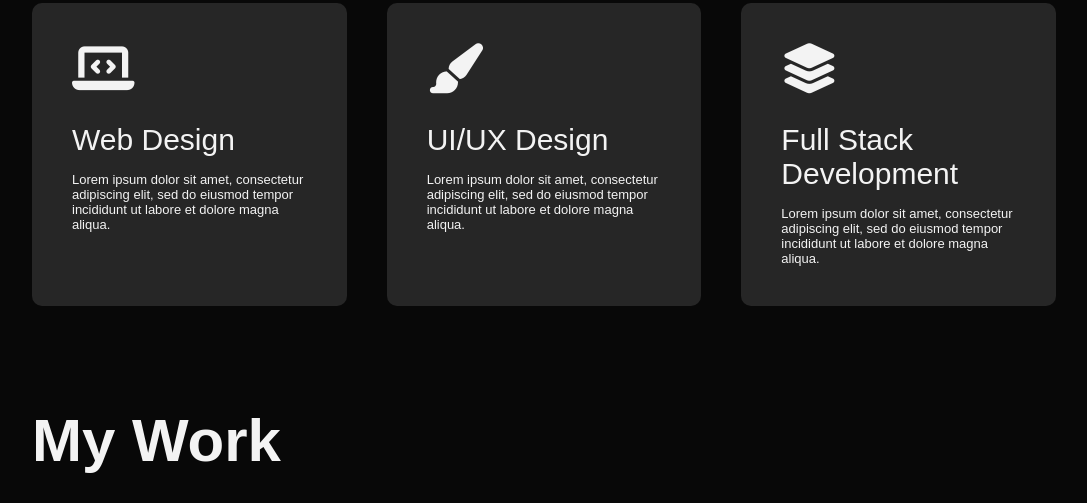
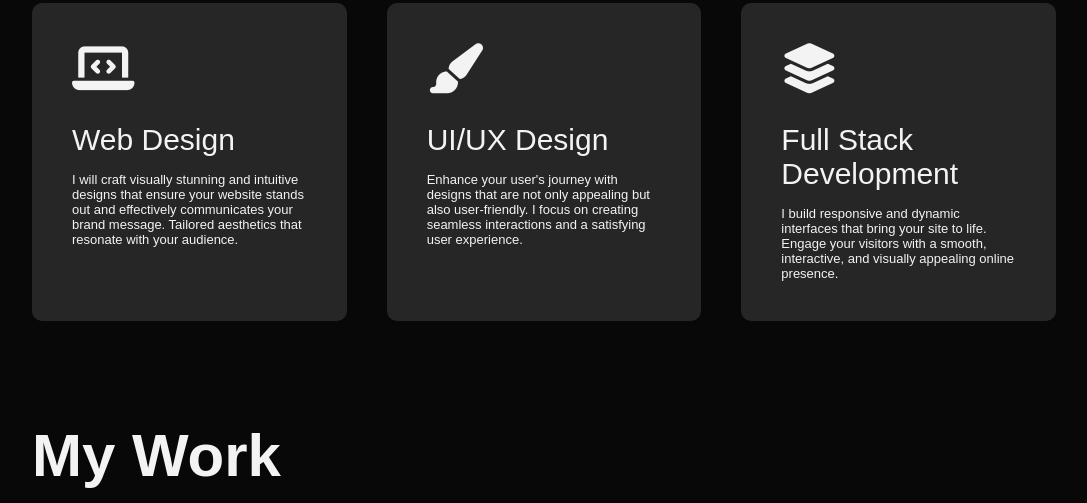
Before and after one commit to Alex-Garbero/Alex-Garbero-Portfolio, a plain HTML site: page index.html in a window 1280 px wide. Shown: the part 1496-1999 px from the top of the page, without its empty margins (96-1183 px from the left). Drawn offline with Linux system fonts and the light colour scheme.

Commit message:
Update service descriptions

```diff
--- a/index.html
+++ b/index.html
@@ -83,22 +83,23 @@
 				<div>
 					<i class="fa-solid fa-laptop-code"></i>
 					<h2>Web Design</h2>
-					<p>Lorem ipsum dolor sit amet, consectetur adipiscing elit, sed do eiusmod tempor incididunt ut
-						labore et dolore magna aliqua.</p>
+					<p>I will craft visually stunning and intuitive designs that ensure your website stands out and
+						effectively communicates your brand message. Tailored aesthetics that resonate with your
+						audience.</p>
 					<!-- <a href="#">Learn more</a> -->
 				</div>
 				<div>
 					<i class="fa-solid fa-paintbrush"></i>
 					<h2>UI/UX Design</h2>
-					<p>Lorem ipsum dolor sit amet, consectetur adipiscing elit, sed do eiusmod tempor incididunt ut
-						labore et dolore magna aliqua.</p>
+					<p>Enhance your user's journey with designs that are not only appealing but also user-friendly. I
+						focus on creating seamless interactions and a satisfying user experience.</p>
 					<!-- <a href="#">Learn more</a> -->
 				</div>
 				<div>
 					<i class="fa-solid fa-layer-group"></i>
 					<h2>Full Stack Development</h2>
-					<p>Lorem ipsum dolor sit amet, consectetur adipiscing elit, sed do eiusmod tempor incididunt ut
-						labore et dolore magna aliqua.</p>
+					<p>I build responsive and dynamic interfaces that bring your site to life. Engage your visitors with
+						a smooth, interactive, and visually appealing online presence.</p>
 					<!-- <a href="#">Learn more</a> -->
 				</div>
 			</div>
```
